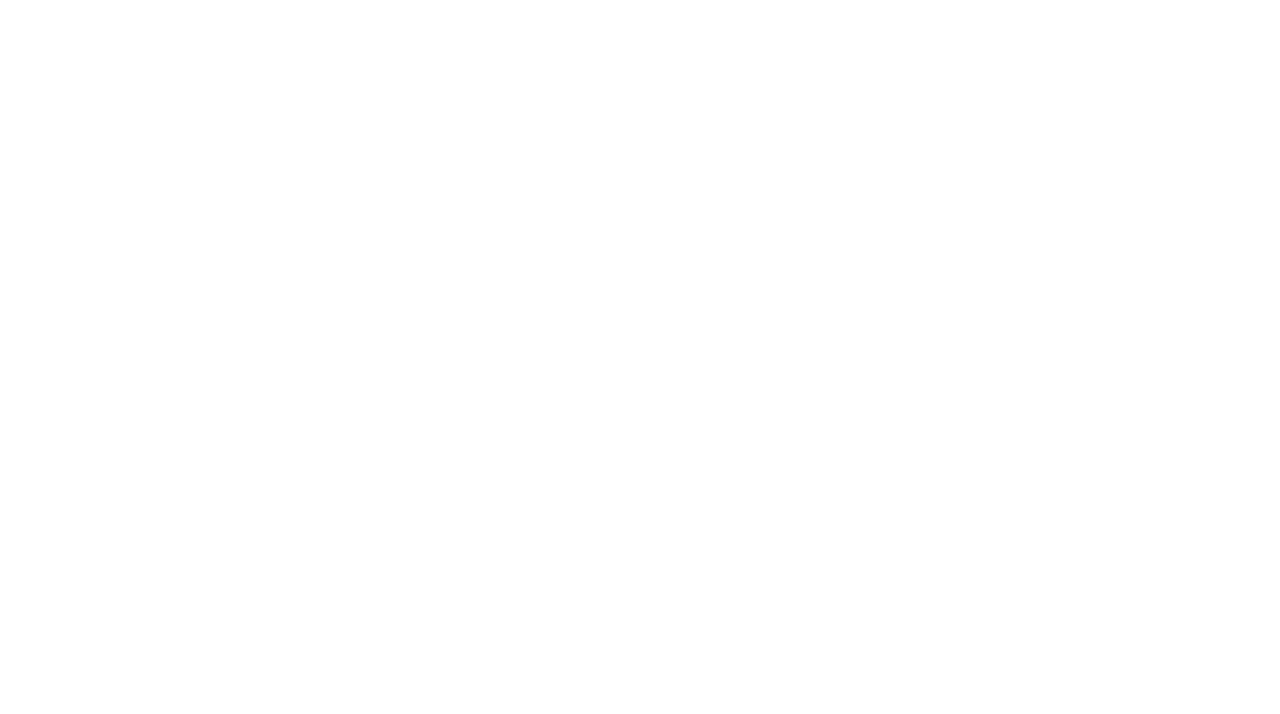
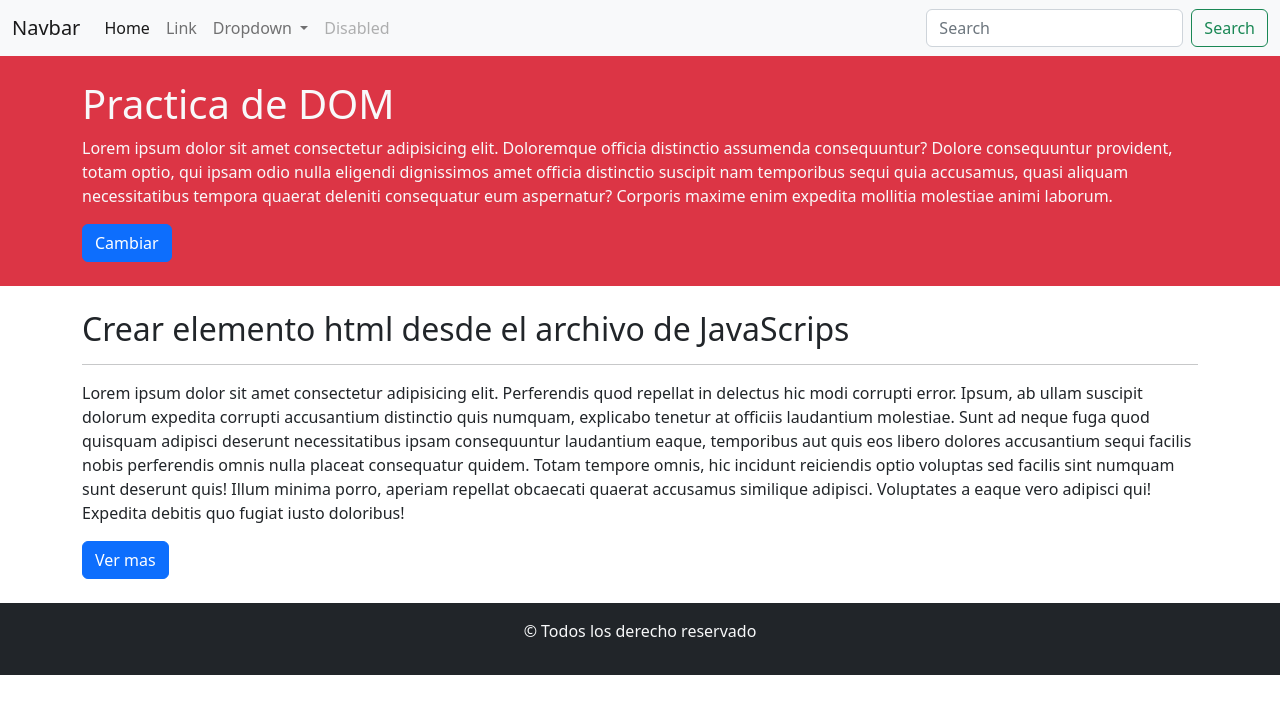
Before and after one commit to Yessi48206/practica-de-Dom, a plain HTML site: page index.html in a window 1280 px wide. Drawn offline with nearby package versions, Linux system fonts and the light colour scheme.

Commit message:
agregamos el maquetado de la pagina principal

```diff
--- a/index.html
+++ b/index.html
@@ -14,8 +14,63 @@
     <title>Practica de DOM</title>
 </head>
 <body>
+    <header><nav class="navbar navbar-expand-lg bg-light">
+        <div class="container-fluid">
+          <a class="navbar-brand" href="#">Navbar</a>
+          <button class="navbar-toggler" type="button" data-bs-toggle="collapse" data-bs-target="#navbarSupportedContent" aria-controls="navbarSupportedContent" aria-expanded="false" aria-label="Toggle navigation">
+            <span class="navbar-toggler-icon"></span>
+          </button>
+          <div class="collapse navbar-collapse" id="navbarSupportedContent">
+            <ul class="navbar-nav me-auto mb-2 mb-lg-0">
+              <li class="nav-item">
+                <a class="nav-link active" aria-current="page" href="#">Home</a>
+              </li>
+              <li class="nav-item">
+                <a class="nav-link" href="#">Link</a>
+              </li>
+              <li class="nav-item dropdown">
+                <a class="nav-link dropdown-toggle" href="#" role="button" data-bs-toggle="dropdown" aria-expanded="false">
+                  Dropdown
+                </a>
+                <ul class="dropdown-menu">
+                  <li><a class="dropdown-item" href="#">Action</a></li>
+                  <li><a class="dropdown-item" href="#">Another action</a></li>
+                  <li><hr class="dropdown-divider"></li>
+                  <li><a class="dropdown-item" href="#">Something else here</a></li>
+                </ul>
+              </li>
+              <li class="nav-item">
+                <a class="nav-link disabled">Disabled</a>
+              </li>
+            </ul>
+            <form class="d-flex" role="search">
+              <input class="form-control me-2" type="search" placeholder="Search" aria-label="Search">
+              <button class="btn btn-outline-success" type="submit">Search</button>
+            </form>
+          </div>
+        </div>
+      </nav>
+    </header>
+    <main>
+        <section class="bg-danger text-light py-4 ">
+            <article class="container">
+                <h1>Practica de DOM</h1>
+                <p>Lorem ipsum dolor sit amet consectetur adipisicing elit. Doloremque officia distinctio assumenda consequuntur? Dolore consequuntur provident, totam optio, qui ipsam odio nulla eligendi dignissimos amet officia distinctio suscipit nam temporibus sequi quia accusamus, quasi aliquam necessitatibus tempora quaerat deleniti consequatur eum aspernatur? Corporis maxime enim expedita mollitia molestiae animi laborum.</p>
+                <button class="btn btn-primary">Cambiar</button>
+            </article>
+        </section>
+        <section class="container my-4">
+            <h2>Crear elemento html desde el archivo de JavaScrips</h2>
+            <hr>
+            <p>Lorem ipsum dolor sit amet consectetur adipisicing elit. Perferendis quod repellat in delectus hic modi corrupti error. Ipsum, ab ullam suscipit dolorum expedita corrupti accusantium distinctio quis numquam, explicabo tenetur at officiis laudantium molestiae. Sunt ad neque fuga quod quisquam adipisci deserunt necessitatibus ipsam consequuntur laudantium eaque, temporibus aut quis eos libero dolores accusantium sequi facilis nobis perferendis omnis nulla placeat consequatur quidem. Totam tempore omnis, hic incidunt reiciendis optio voluptas sed facilis sint numquam sunt deserunt quis! Illum minima porro, aperiam repellat obcaecati quaerat accusamus similique adipisci. Voluptates a eaque vero adipisci qui! Expedita debitis quo fugiat iusto doloribus!</p>
+            <button class="btn btn-primary">Ver mas</button>
+        </section>
+    </main>
+    <footer class="bg-dark text-light py-3 text-center">
+        <p>&copy; Todos los derecho reservado</p>
+    </footer>
     <!-- JavaScript Bundle with Popper -->
 <script src="https://cdn.jsdelivr.net/npm/bootstrap@5.2.0/dist/js/bootstrap.bundle.min.js" integrity="sha384-A3rJD856KowSb7dwlZdYEkO39Gagi7vIsF0jrRAoQmDKKtQBHUuLZ9AsSv4jD4Xa" crossorigin="anonymous"></script>
-
+<script src="js/app.js"></script>
 </body>
 </html>
```
